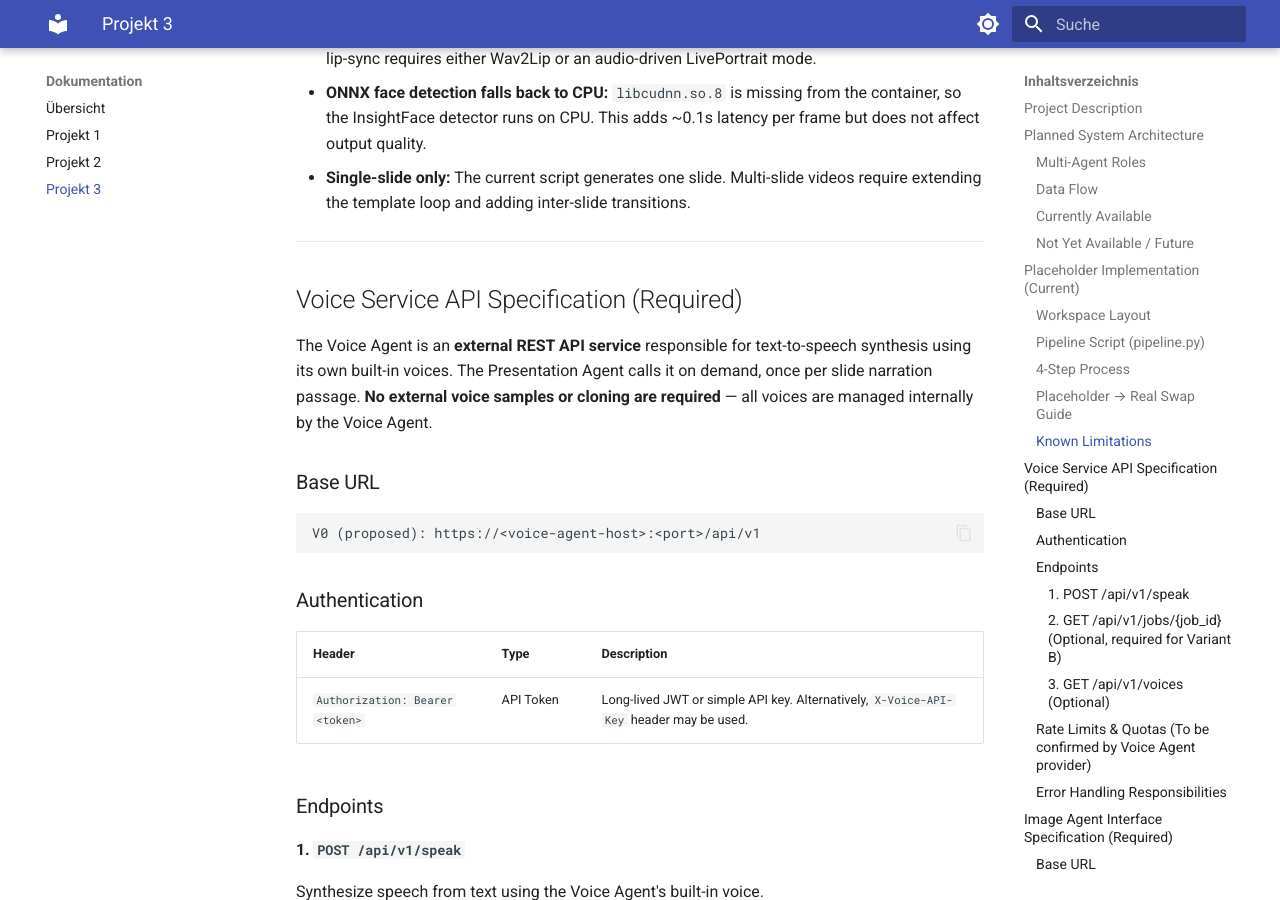
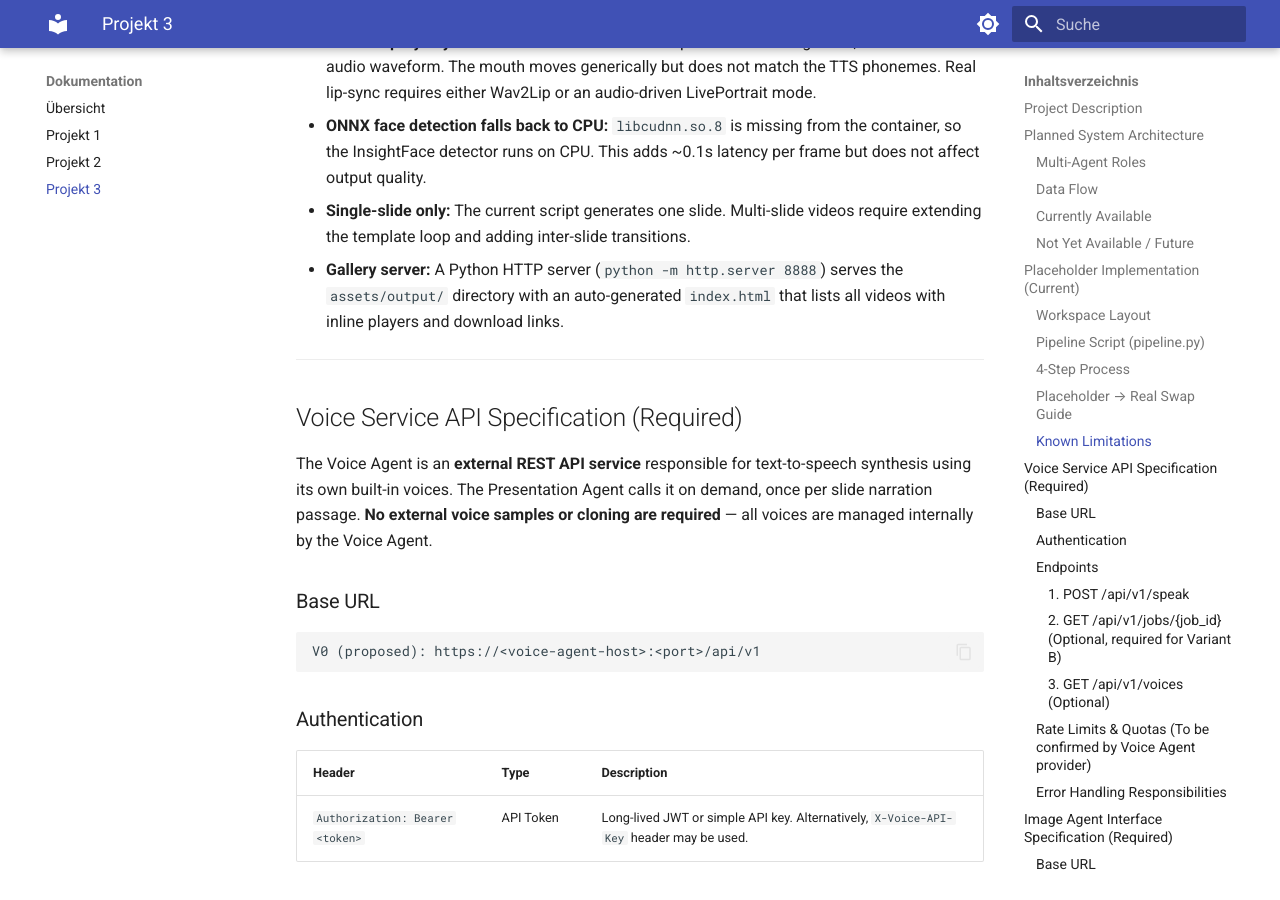
Before and after one commit to sebastianhfu/GenAI-Projects26, an MkDocs documentation site: the page built from docs/docs/project03.md, in a window 1280 px wide and 900 px high, scrolled down 4095 px. Built offline with MkDocs 1.6.1 and Material for MkDocs 9.7.7, drawn with Linux system fonts in a browser that asks for light colours; some of the changed text lies outside the part shown.

Commit message:
docs(project03): add video gallery webserver to implemented features and limitations
- Document auto-generated gallery index with inline video players
- Note HTTP server on port 8888 serving assets/output/ directory

```diff
--- a/docs/docs/project03.md
+++ b/docs/docs/project03.md
@@ -87,6 +87,7 @@ User ──► Presentation Agent        │
 - ~~Local deepfake pipeline~~ **Installed** — LivePortrait running with placeholder avatar
 - ~~Reveal.js slide generator~~ **Implemented** — Headless Chromium renders HTML to PNG
 - ~~FFmpeg composition script~~ **Implemented** — Automated overlay + audio composition
+- **Video gallery webserver** — Simple HTTP server on port 8888 with auto-generated index
 
 ---
 
@@ -153,6 +154,9 @@ container, so the InsightFace detector runs on CPU. This adds ~0.1s latency per
 frame but does not affect output quality.
 - **Single-slide only:** The current script generates one slide. Multi-slide videos
 require extending the template loop and adding inter-slide transitions.
+- **Gallery server:** A Python HTTP server (`python -m http.server 8888`) serves
+  the `assets/output/` directory with an auto-generated `index.html` that lists all
+  videos with inline players and download links.
 
 ---
 
```
